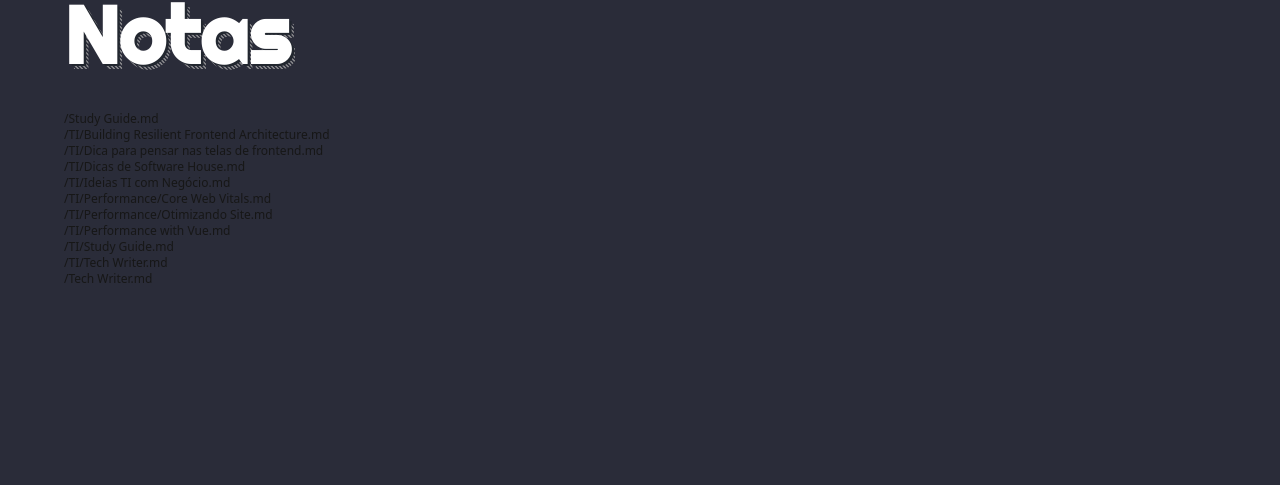
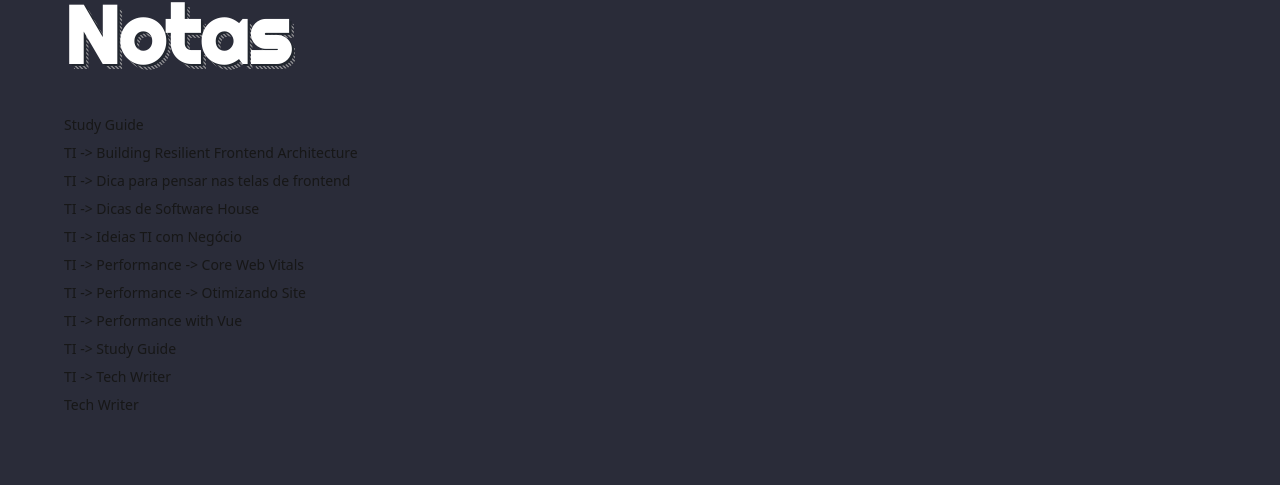
Before and after one commit to gilsonterra/gilsonterra.github.io, a Next.js app: page /notas in a window 1280 px wide. Shown: the part 141-626 px from the top of the page. Built offline with nearby package versions, Linux system fonts and the light colour scheme; a web font is replaced by a local one.

Commit message:
feat: ajuste na listagemY

```diff
--- a/src/app/notas/page.tsx
+++ b/src/app/notas/page.tsx
@@ -11,6 +11,12 @@ const NotesPage = () => {
   const [files, setFiles] = useState<string[]>([]);
   const [error, setError] = useState<string | null>(null);
   const [selectedFile, setSelectedFile] = useState<string | null>(null);
+
+  const generateFileName = (path: string) =>
+    path?.substring(1).replaceAll(".md", "").replaceAll("/", " -> ");
+
+  const generateTitle = (path: string) =>
+    path.substring(path.lastIndexOf("/") + 1).replaceAll(".md", "");
 
   const getContent = async (path: string) => {
     setSelectedFile(path);
@@ -56,20 +62,23 @@ const NotesPage = () => {
     <div className="flex flex-col w-full">
       <DottedShadowText text="Notas" />
       <div className="grid grid-cols-[600px,1fr] gap-10 w-full">
-        <ul className="text-xs py-4">
+        <ul className="text-sm py-4">
           {files?.map((file) => (
-            <li key={file}>
+            <li key={file} className="py-1">
               <button
                 onClick={() => {
                   getContent(`/notas${file}`);
                 }}
               >
-                {file}
+                {generateFileName(file)}
               </button>
             </li>
           ))}
         </ul>
-        <MarkdownViewer title={selectedFile || ""} content={markdownContent} />
+        <MarkdownViewer
+          title={generateTitle(selectedFile || "")}
+          content={markdownContent}
+        />
       </div>
     </div>
   );
```
